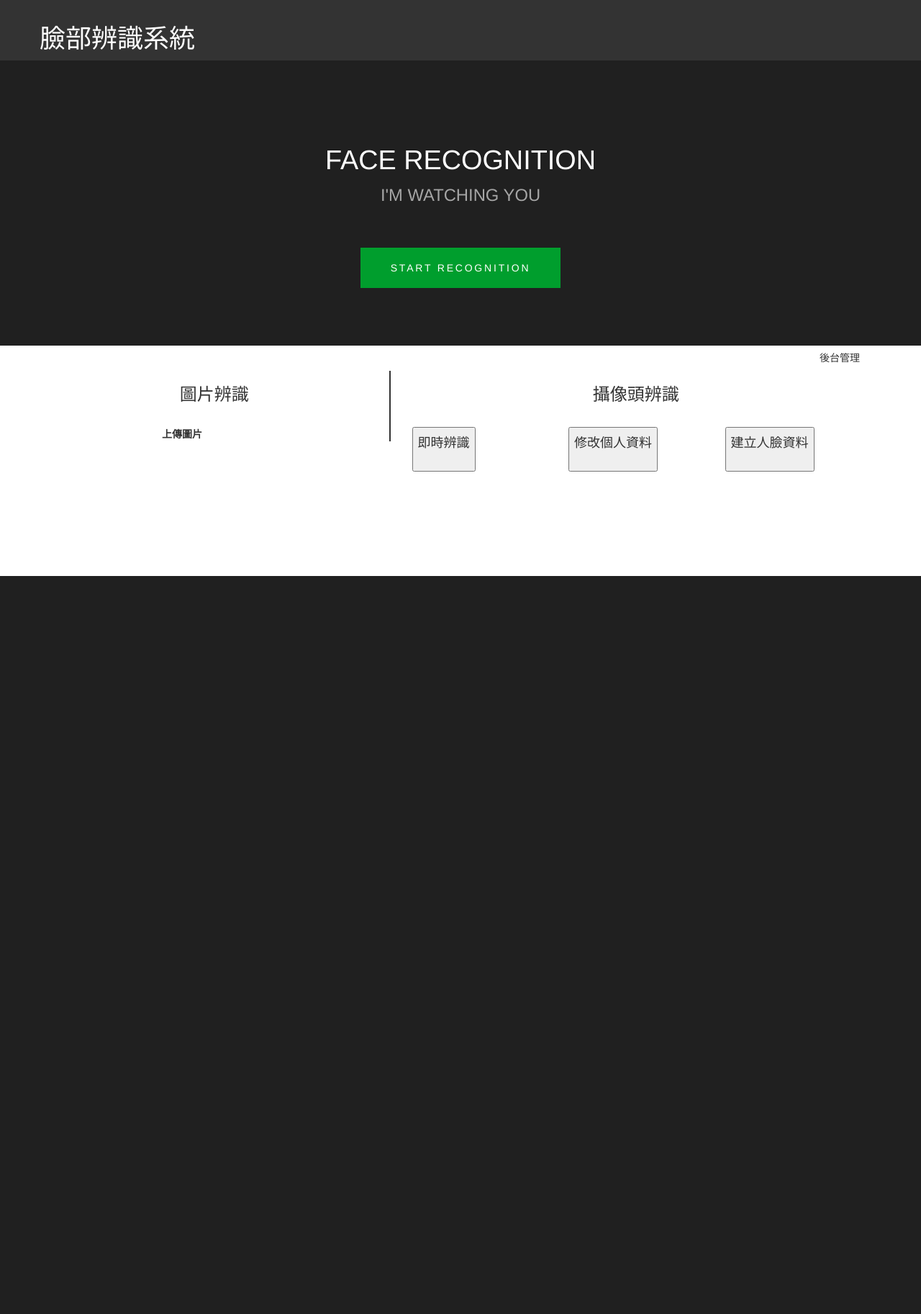
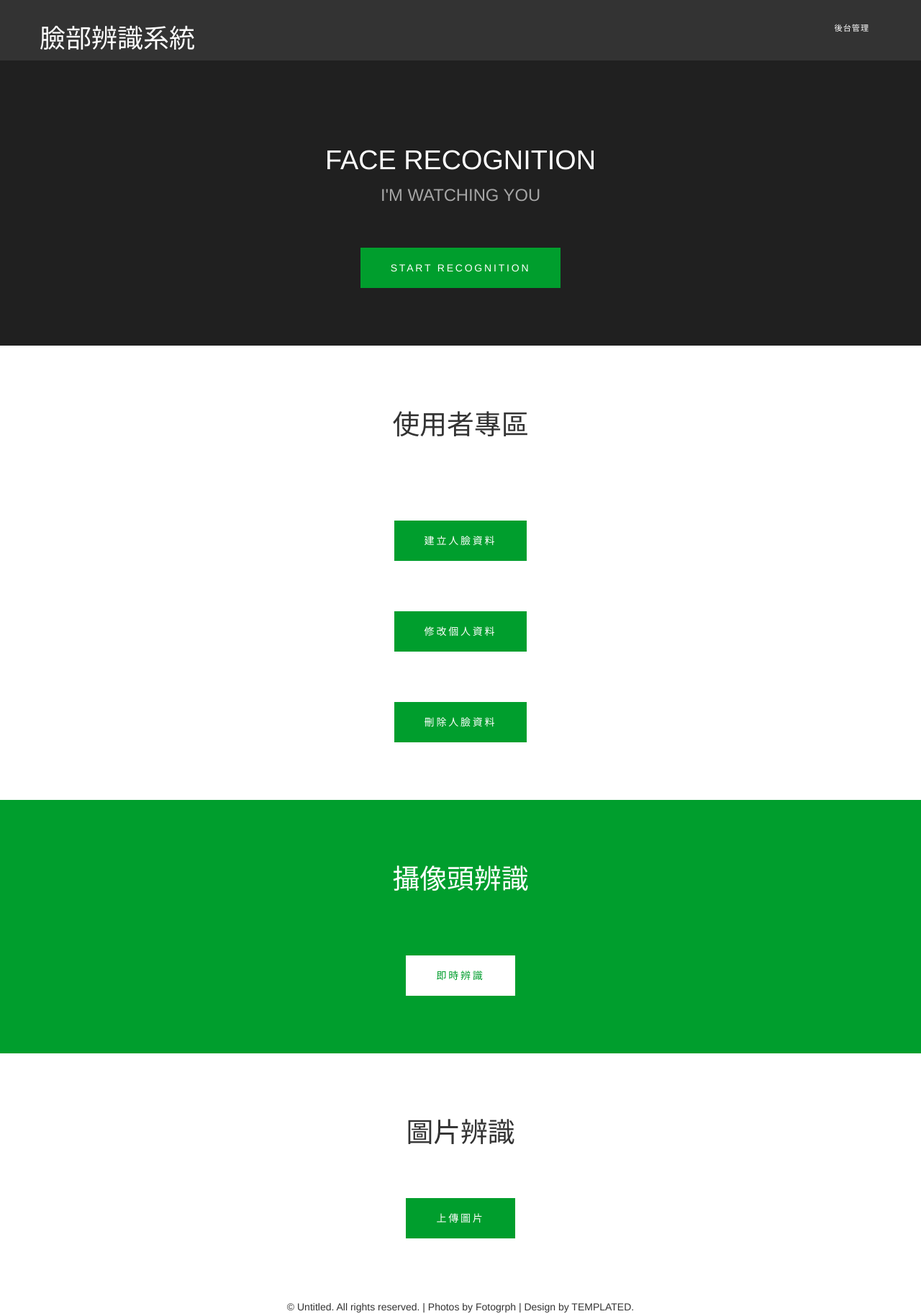
Before and after one commit to kerycheng/face_recognition_subject, a Django app: page / in a window 1280 px wide. Shown: the whole page at 72% size. Before the commit the page ends 800 px from the top, so only its background shows below. Run offline with Django 3.2, Linux system fonts and the light colour scheme; parts of the project's set-up code (start-up, migrations or seed data) failed here and were passed over; some libraries are stand-ins or nearby versions.

Commit message:
Add files via upload

```diff
--- a/templates/index.html
+++ b/templates/index.html
@@ -1,7 +1,6 @@
 {% extends 'layout.html' %}
 
 {% load static %}
-{% block title %}Image Recognition | AI Course-work{% endblock %}
 {% block content %}
 <div id="wrapper">
     <div id="header-wrapper">
@@ -9,43 +8,18 @@
             <div id="logo">
                 <h1><a href="#">臉部辨識系統</a></h1>
             </div>
-            <!--		<div id="menu">
+            <div id="menu">
                 <ul>
-				<li class="current_page_item"><a href="#" accesskey="1" title="">主頁</a></li>
-				<li><a href="#" accesskey="3" title="">關於我們</a></li>
-                <li><a href="#" accesskey="5" title="">功能介紹</a></li>
+                    <li><a href="/admin" accesskey="2" title="">後台管理</a></li>
                 </ul>
             </div>
--->
-        </div>
-    </div>
-    <div id="banner">
-        <div class="container">
-            <div class="title">
-                <h2>face recognition</h2>
-                <span class="byline">i'm watching you</span>
-            </div>
-            <ul class="actions">
-                <li><a href="#" class="button">start recognition</a></li>
-            </ul>
-        </div>
-    </div>
 
-    <div id="particles-js"></div>
-    <div class="container">
-
-        <div class="col-lg-12">
-            <a href="/admin">
-                <h5 class="text-right"><i class="fa fa-user-circle" aria-hidden="true"></i>後台管理</h5>
-            </a>
-        </div>
             <style>
                 h4 {
                     margin-bottom: 1.5em;
                 }
 
                 img {
-                border-radius: 50%;
                     -webkit-transition: all 0.3s ease-in-out;
                     -moz-transition: all 0.3s ease-in-out;
                     transition: all 0.3s ease-in-out;
@@ -86,16 +60,53 @@
                     -moz-box-shadow: inset 0 1px 1px rgba(0, 0, 0, .05);
                     margin-bottom: 1em;
                 }
-
             </style>
 
-        <div class="row">
-            <div class="col-md-5" style="border-right: 2px solid;">
-                <h3 class="text-center">圖片辨識</h3>
-                <div class="col-md-6">
-                    <form id="target" action="detect_image" method="POST" enctype="multipart/form-data">
+        </div>
+    </div>
+
+    <div id="banner">
+        <div class="container">
+            <div class="title">
+                <h2>face recognition</h2>
+                <span class="byline">i'm watching you</span>
+            </div>
+            <ul class="actions">
+                <li><a href="#" class="button">start recognition</a></li>
+            </ul>
+        </div>
+    </div>
+    <div id="extra" class="container">
+        <div class="title"><h2>使用者專區</h2></div>
+        <ul class="actions">
+            <li>
+                <a href="/create_dataset" class="button" data-toggle="modal" data-target="#myModal-0">建立人臉資料</a>
+            </li>
+            <li>
+                <a href="/user_information" class="button" data-toggle="modal" data-target="#myModal-1">修改個人資料</a>
+            </li>
+            <li>
+                <a href="/delete_user" class="button" data-toggle="modal" data-target="#myModal-2">刪除人臉資料</a>
+            </li>
+        </ul>
+    </div>
+    <div id="featured">
+        <div class="container">
+            <div class="title"><h2>攝像頭辨識</h2></div>
+        </div>
+        <ul class="actions">
+            <li>
+                <a href="/detect" class="button">即時辨識</a>
+            </li>
+        </ul>
+    </div>
+    <div id="page" class="container">
+        <div class="title"><h2>圖片辨識</h2></div>
+        <ul class="actions">
+            <li>
+                <form id="target" action="/detect_image" method="POST" enctype="multipart/form-data">
                     {% csrf_token %}
-                        <label for="file-input" style="margin: 0px -50px 0px 140px;" data-toggle="modal" data-target="#myModal-3">上傳圖片</label>
+                    <label for="file-input" class="button" data-toggle="modal" data-target="#myModal-3">上傳圖片</label>
                     <input id="file-input" name="userImage" type="file" style="display: none;" accept="image/*" />
                 </form>
                 <script>
@@ -104,70 +115,49 @@
                     });
 
                 </script>
+            </li>
+        </ul>
+    </div>
 </div>
 
+<div id="Copyright" class="container" align="center">
+    <div>&copy; Untitled. All rights reserved. | Photos by <a href="http://fotogrph.com/">Fotogrph</a> | Design by <a href="http://templated.co" rel="nofollow">TEMPLATED</a>.</div>
 </div>
-            <div class="col-md-7">
-                <h3 class="text-center">攝像頭辨識</h3>
-                <div class="col-md-4">
-                    <a href="/detect">
-                        <button type="button">
-                            <h4 class="text-center">即時辨識</h4>
-                        </button>
-                    </a>
-                </div>
-                <div class="col-md-4">
-                        <button type="button" data-toggle="modal" data-target="#myModal-1">
-                            <h4 class="text-center">修改個人資料</h4>
-                        </button>
-                </div>
-                <div class="col-md-4">
-                    <a href="/create_dataset/">
-                        <button type="button" data-toggle="modal" data-target="#myModal">
-                            <h4 class="text-center">建立人臉資料</h4>
-                        </button>
-                    </a>
-                </div>
-            </div>
-        </div>
-    </div>
-    <!-- Container -->
 
 
 
+<!-- 彈出視窗 -->
 
-    <!-- Modal -->
-    <div class="modal fade" id="myModal" tabindex="-1" role="dialog" aria-labelledby="myModalLabel">
+<!-- 建立人臉資料 -->
+<div class="modal fade" id="myModal-0" tabindex="-1" role="dialog" aria-labelledby="myModalLabel">
     <div class="modal-dialog" role="document">
         <div class="modal-content">
             <div class="modal-header">
-                    <button type="button" class="close" data-dismiss="modal" aria-label="Close"><span aria-hidden="true">&times;</span></button>
-                    <h4 class="modal-title" id="myModalLabel">等待開啟攝像頭</h4>
+                <button type="button" class="close" data-dismiss="modal" aria-label="Close">
+                    <span aria-hidden="true">&times;</span>
+                </button>
+                <h4 class="modal-title" id="myModalLabel" align="center">程式執行中，請稍等</h4>
             </div>
             <div class="modal-body">
-                    <ul>
-                        <li>為獲得更高的辨識度，請確保室內的燈光充足</li>
-                        <li>請將臉上配戴的眼鏡脫下</li>
-                        <li>請確認攝像頭是否有照到您的臉</li>
-                        <li>請確認周圍沒有其他人</li>
-                        <li>拍攝期間請保持同樣姿勢，以獲得較好的照片資源
-                        <li>
+                <ul align="center">
+                    <img src="/static/img/please_waiting.gif">
                 </ul>
-                    <hr/>
             </div>
         </div>
     </div>
 </div>
 
+<!-- 修改個人資料 -->
 <div class="modal fade" id="myModal-1" tabindex="-1" role="dialog" aria-labelledby="myModalLabel">
     <div class="modal-dialog" role="document">
         <div class="modal-content">
             <div class="modal-header">
-                <button type="button" class="close" data-dismiss="modal" aria-label="Close"><span aria-hidden="true">&times;</span></button>
-                <h4 class="modal-title" id="myModalLabel">修改個人資料</h4>
+                <button type="button" class="close" data-dismiss="modal" aria-label="Close">
+                    <span aria-hidden="true">&times;</span>
+                </button>
+                <h4 class="modal-title" id="myModalLabel" align="center">修改個人資料</h4>
             </div>
             <div class="modal-body">
-                <hr />
                 <form action="/user_information/" method="POST">
                         {% csrf_token %}
                         <div class="form-group">
@@ -199,31 +189,47 @@
     </div>
 </div>
 
-
-
+<!-- 刪除個人資料 -->
 <div class="modal fade" id="myModal-2" tabindex="-1" role="dialog" aria-labelledby="myModalLabel">
     <div class="modal-dialog" role="document">
         <div class="modal-content">
             <div class="modal-header">
-                <button type="button" class="close" data-dismiss="modal" aria-label="Close"><span aria-hidden="true">&times;</span></button>
-                <h4 class="modal-title" id="myModalLabel">資料集訓練中，請稍等</h4>
+                <button type="button" class="close" data-dismiss="modal" aria-label="Close">
+                    <span aria-hidden="true">&times;</span>
+                </button>
+                <h4 class="modal-title" id="myModalLabel" align="center">刪除個人資料</h4>
             </div>
             <div class="modal-body">
-                <hr />
+                <ul>
+                    <li>刪除個人資料後會重新整理資料集，請稍等</li>
+                </ul>
+                <form action="/delete_user/" method="POST">
+                        {% csrf_token %}
+                        <div class="form-group">
+                            <label for="inputId">請輸入ID</label>
+                            <input type="text" class="form-control" name="id" id="id">
+                        </div>
+                        <button type="submit" class="btn btn-warning">送出</button>
+                </form>
             </div>
         </div>
     </div>
 </div>
 
+<!-- 圖片辨識 -->
 <div class="modal fade" id="myModal-3" tabindex="-1" role="dialog" aria-labelledby="myModalLabel">
     <div class="modal-dialog" role="document">
         <div class="modal-content">
             <div class="modal-header">
-                <button type="button" class="close" data-dismiss="modal" aria-label="Close"><span aria-hidden="true">&times;</span></button>
-                <h4 class="modal-title" id="myModalLabel">圖片辨識中，請稍等</h4>
+                <button type="button" class="close" data-dismiss="modal" aria-label="Close">
+                    <span aria-hidden="true">&times;</span>
+                </button>
+                <h4 class="modal-title" id="myModalLabel" align="center">圖片辨識中，請稍等</h4>
             </div>
             <div class="modal-body">
-                <hr />
+                <ul align="center">
+                    <img src="/static/img/please_waiting.gif">
+                </ul>
             </div>
         </div>
     </div>
--- a/templates/layout.html
+++ b/templates/layout.html
@@ -18,12 +18,9 @@
         }
     </style>
 
-
     <link href="{% static 'css/default.css' %}" rel="stylesheet" type="text/css" media="all" />
     <link href="{% static 'bootstrap/bootstrap.min.css' %}" rel="stylesheet">
     <script src="{% static 'jquery.min.js' %}"></script>
-
-    <!--[if IE 6]><link href="default_ie6.css" rel="stylesheet" type="text/css" /><![endif]-->
 
 </head>
 
@@ -32,10 +29,8 @@
     {% block content %}
     {% endblock %}
 
-    <!-- Custom scripts for this template -->
     <script src="{% static 'bootstrap/bootstrap.min.js' %}"></script>
     <script src="{% static 'script.js' %}"></script>
-
 
   </body>
 
```
Lines whose indentation alone changed are shown as unchanged.
